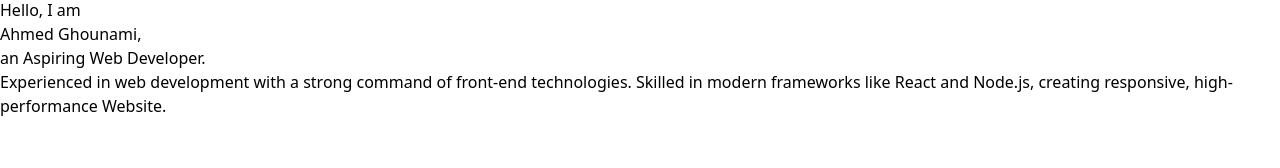
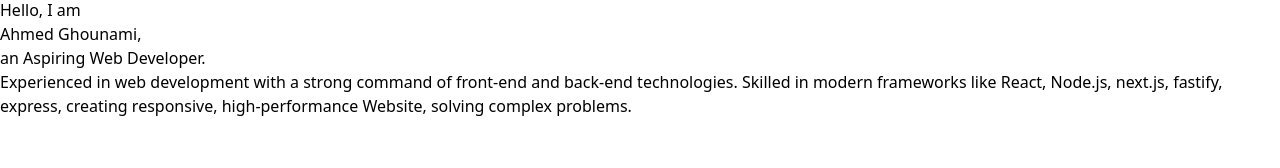
Before and after one commit to ahmedghounami/Portfolio, a React (Vite) app: page / in a window 1280 px wide. Shown: the part 154-322 px from the top of the page. Built offline with nearby package versions, Linux system fonts and the light colour scheme.

Commit message:
adding webserv ...

```diff
--- a/src/App.jsx
+++ b/src/App.jsx
@@ -30,9 +30,10 @@
 
         <Projects />
         <Biography />
+
         <div className="flex justify-between mt-[10rem] mb-[1rem]">
           <p className="text-[#f5f5f5] text-center text-sm ">
-            &copy; 2024, developed by Ahmed Ghounami.
+            Made with ❤️ by Ahmed Ghounami &nbsp;© {new Date().getFullYear()}
           </p>
           <div className="flex gap-6">
             <a href="https://www.github.com/ahmedghounami">
--- a/src/components/button/mouvebutton/mouveComponent.jsx
+++ b/src/components/button/mouvebutton/mouveComponent.jsx
@@ -20,9 +20,9 @@
             </p>
             <p className="text-[white] pt-10 font-extralight">
               Experienced in web development with a strong command of
-              front-end technologies. Skilled in modern frameworks
-              like React and Node.js, creating responsive, high-performance
-              Website.
+              front-end and back-end technologies. Skilled in modern frameworks
+              like React, Node.js, next.js, fastify, express, creating responsive, high-performance
+              Website, solving complex problems.
             </p>
             <div
               className="flex gap-4 mt-6 justify-center"
--- a/src/containers/projects.jsx
+++ b/src/containers/projects.jsx
@@ -4,7 +4,10 @@
 import Cub from "../assets/cub.png";
 import Mini from "../assets/mini.png";
 import incep from "../assets/inception.jpg";
+import webser from "../assets/webserv.png";
+
 import { motion } from "framer-motion";
+
 import '../global.css'
 
 export default function Projects() {
@@ -23,9 +26,7 @@
       <h1 className="z-40 -mb-10 font-extrabold text-[2rem] text-center text-[#1DBAD5]">
         My spotlight projects in 42 network school 🚀
       </h1>
-      <div className="flex gap-6 justify-between relative flex-col sm:flex-col md:flex-col lg:flex-row">
-        {/* <ThreeDCardDemo pic={Cub} />
-        <ThreeDCardDemo pic={Mini} /> */}
+      <div className="grid grid-cols-1 md:grid-cols-2 lg:grid-cols-2 gap-4 p-4">
         <AnimatedPinDemo
           pic={Cub}
           destination="https://github.com/ahmedghounami/CUB3D"
@@ -44,6 +45,12 @@
           title="inception"
           description="Inception is a project that introduces you to the basics of system and network administration."
         />
+        <AnimatedPinDemo
+          pic={webser}
+          destination="https://github.com/ahmedghounami/httpserver"
+          title="httpserver"
+          description="HTTP Server is a project that allows you to create a simple HTTP server that can handle basic requests and responses."
+        />
       </div>
     </motion.div>
   );
```
Also changed, not shown: src/assets/webserv.png (added).
